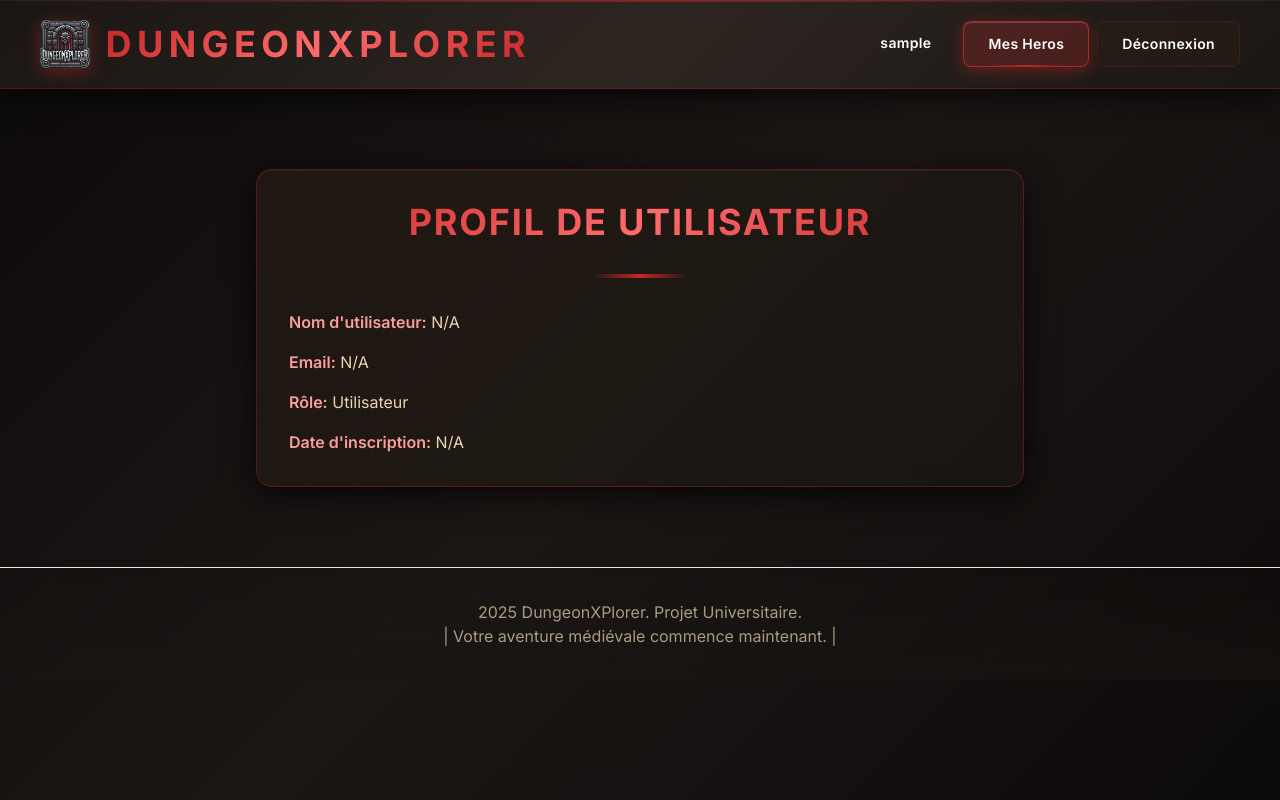
After one commit to marchandvalentin/DungeonXplorer, a PHP site: template PHP/Views/viewProfile.php in a window 1280 px wide. The commit adds this page. Run offline with PHP 8.4, Linux system fonts and the light colour scheme; the template is opened without the code that fills it, so the values that code supplies are empty; the visitor is signed in with stand-in values (Sample User, id 1); some libraries are stand-ins or nearby versions.

Commit message:
[FEATURE] add user profile page and functionality to retrieve user details

```diff
--- a/PHP/BDD/bdd_functions.php
+++ b/PHP/BDD/bdd_functions.php
@@ -428,6 +428,33 @@
         return $user;
     }
 
+    function getUserById($user_id) {
+        global $pdo;
+        $stmt = $pdo->prepare("SELECT * FROM Users WHERE user_id = :user_id");
+        $stmt->bindParam(':user_id', $user_id, PDO::PARAM_INT);
+        $stmt->execute();
+        $user = $stmt->fetch(PDO::FETCH_ASSOC);
+
+        // If user not found, return false
+        if (!$user) {
+            return false;
+        }
+
+        // If user exists, check admin status
+        if (isset($user['USER_ID'])) {
+            $val_admin = $pdo->prepare("SELECT count(*) FROM admin WHERE user_id = :user_id");
+            $val_admin->bindParam(':user_id', $user['USER_ID'], PDO::PARAM_INT);
+            $val_admin->execute();
+            $admin_result = $val_admin->fetch(PDO::FETCH_ASSOC);
+
+            $user['IS_ADMIN'] = (isset($admin_result['count(*)']) && $admin_result['count(*)'] > 0) ? true : false;
+        } else {
+            $user['IS_ADMIN'] = false;
+        }
+
+        return $user;
+    }
+
     /////////////////////// DASHBOARD FUNCTIONS ///////////////////////
 
     function getAllUsers() {
--- a/PHP/Views/viewDashboard.php
+++ b/PHP/Views/viewDashboard.php
@@ -280,6 +280,11 @@
                                         <p class="text-medieval-cream/50 text-xs mt-1">ID: ${user.user_id || 'N/A'}</p>
                                     </div>
                                     <div class="text-right">
+                                        <button class="px-4 py-2 bg-gradient-to-r from-medieval-red/20 to-medieval-red/30 border-2 border-medieval-red/80 rounded-lg text-red-400 font-bold text-sm tracking-wide hover:from-medieval-red/30 hover:to-medieval-red/40 hover:-translate-y-1 hover:shadow-[0_6px_20px_rgba(198,40,40,0.4)] transition-all duration-300"
+                                                onClick="window.location.href='/profile/${user.user_id}'">
+                                            Voir Profil
+                                        </button>
+                                        <br>
                                         <span class="text-medieval-lightred font-bold">${user.hero_count || 0} héros</span>
                                     </div>
                                 </div>
--- /dev/null
+++ b/PHP/Views/viewProfile.php
@@ -0,0 +1,36 @@
+<!DOCTYPE html>
+<html lang="fr">
+<head>
+    <meta charset="UTF-8">
+    <meta name="viewport" content="width=device-width, initial-scale=1.0">
+    <script src="https://cdn.tailwindcss.com"></script>
+    <link href="https://fonts.googleapis.com/css2?family=Inter:wght@400;500;600;700;800&display=swap" rel="stylesheet">
+    <link rel="stylesheet" href="/CSS/personaliseColors.css">
+    <script src="/JS/script.js" defer></script>
+    <title>DungeonXPlorer - Chapitre</title>
+</head>
+<body class="text-medieval-cream" style="background: linear-gradient(135deg, #0d0b0a 0%, #1a1614 50%, #0d0b0a 100%);">
+    <?php include 'PHP/header.php'; ?>
+
+    <!-- Profile Section -->
+    <section class="max-w-7xl mx-auto px-6 py-20">
+        <div class="max-w-3xl mx-auto hero-card rounded-2xl p-8 border border-medieval-red/30 shadow-[0_8px_32px_rgba(0,0,0,0.7),inset_0_1px_0_rgba(255,255,255,0.05)] relative overflow-hidden" style="background: linear-gradient(135deg, rgba(42, 30, 20, 0.6), rgba(26, 22, 20, 0.8));">
+            <div class="text-center space-y-8">
+                <h1 class="gradient-red text-4xl font-bold tracking-wider uppercase">
+                    Profil de <?php echo htmlspecialchars($user['user_name'] ?? 'Utilisateur'); ?>
+                </h1>
+                <div class="w-24 h-1 mx-auto bg-gradient-to-r from-transparent via-medieval-red to-transparent"></div>
+
+                <div class="space-y-4 text-left">
+                    <p><span class="font-semibold text-medieval-lightred">Nom d'utilisateur:</span> <?php echo htmlspecialchars($user['user_name'] ?? 'N/A'); ?></p>
+                    <p><span class="font-semibold text-medieval-lightred">Email:</span> <?php echo htmlspecialchars($user['user_email'] ?? 'N/A'); ?></p>
+                    <p><span class="font-semibold text-medieval-lightred">Rôle:</span> <?php echo (isset($user['IS_ADMIN']) && $user['IS_ADMIN']) ? 'Administrateur' : 'Utilisateur'; ?></p>
+                    <p><span class="font-semibold text-medieval-lightred">Date d'inscription:</span> <?php echo htmlspecialchars($user['created_at'] ?? 'N/A'); ?></p>
+                </div>
+            </div>
+        </div>
+    </section>
+
+    <?php include 'PHP/footer.php'; ?>
+</body>
+</html>
```
Also changed, not shown: index.php (+14 -0 lines).
